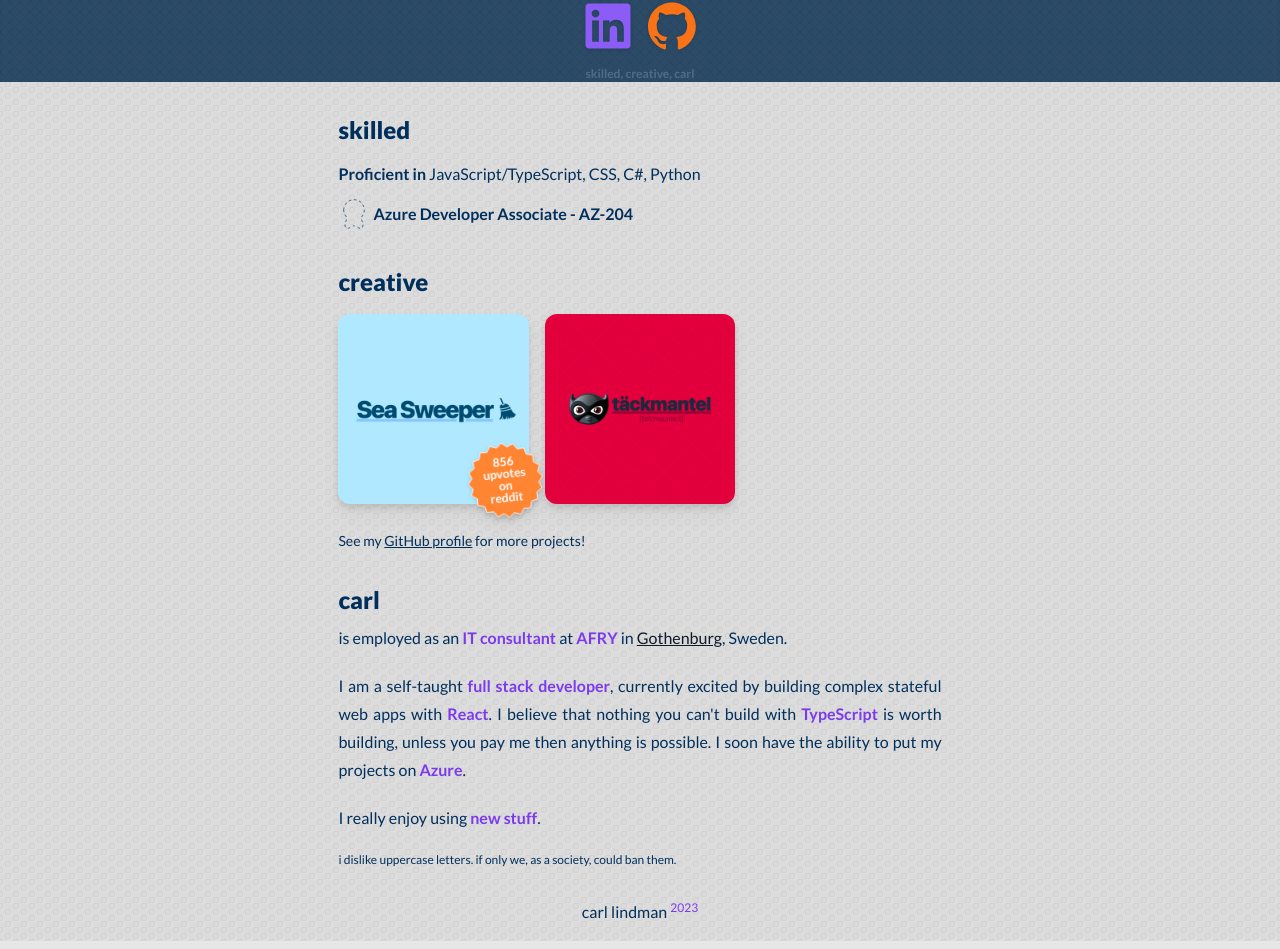
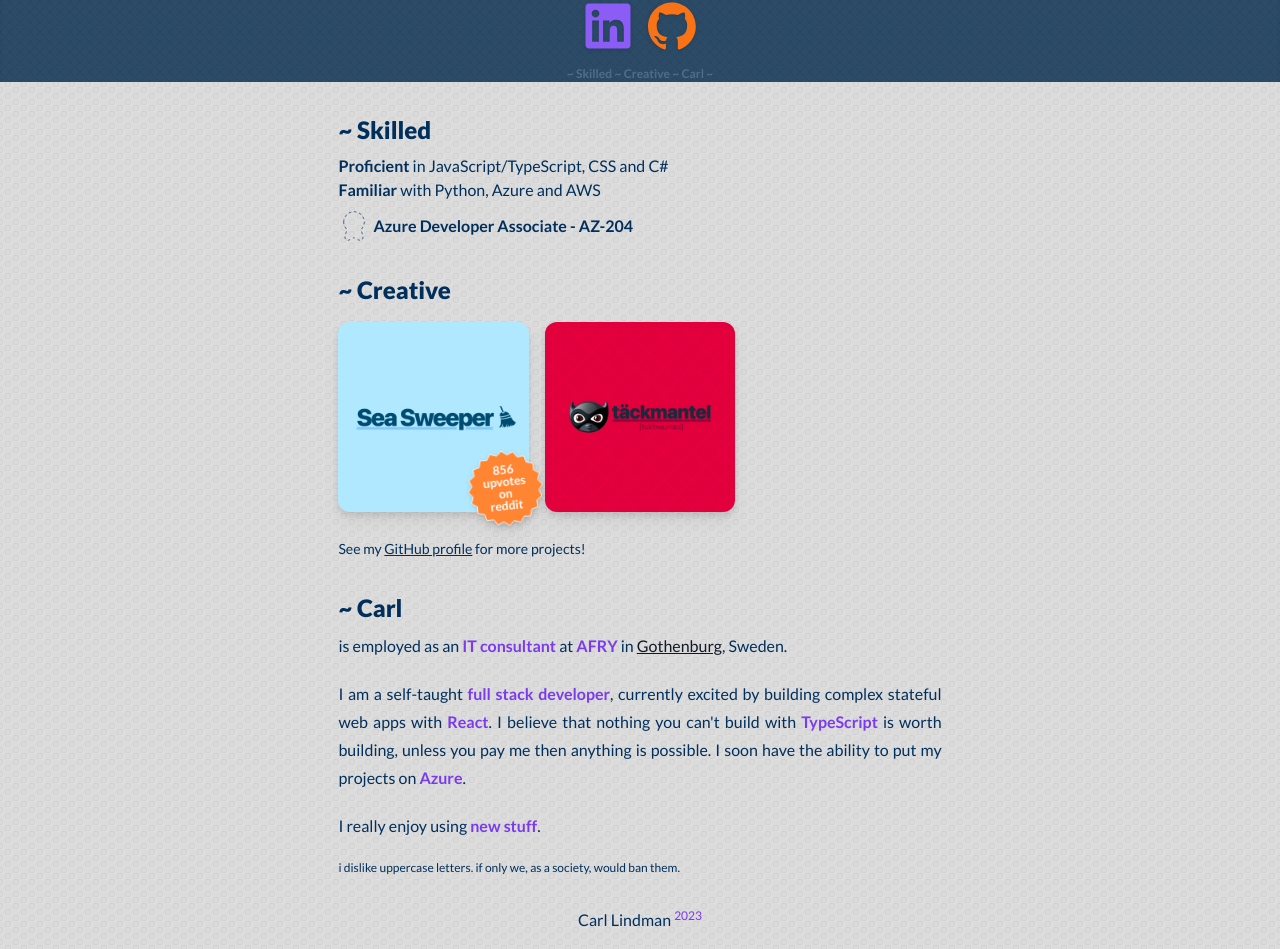
Before and after one commit to lindman-carl/carl-lindman, a Next.js app: page / in a window 1280 px wide. Shown: the part 438-1387 px from the top of the page. Built offline with nearby package versions, Linux system fonts and the light colour scheme.

Commit message:
capitalized stuff again

```diff
--- a/src/components/About.tsx
+++ b/src/components/About.tsx
@@ -1,7 +1,7 @@
 const About = () => {
   return (
     <section className="prose mt-8 text-content-text">
-      <h2 className="mb-2 text-2xl font-black text-content-text ">carl</h2>
+      <h2 className="mb-2 text-2xl font-black text-content-text ">~ Carl</h2>
       <p>
         is employed as an <b>IT consultant</b> at <b>AFRY</b> in&nbsp;
         <a
@@ -23,7 +23,7 @@
         I really enjoy using <b>new stuff</b>.
       </p>
       <p className="text-xs">
-        i dislike uppercase letters. if only we, as a society, could ban them.
+        i dislike uppercase letters. if only we, as a society, would ban them.
       </p>
     </section>
   );
--- a/src/components/Header.tsx
+++ b/src/components/Header.tsx
@@ -40,8 +40,8 @@
           <GitHubSVG />
         </a>
       </div>
-      <span className="text-xs font-bold opacity-20">
-        skilled, creative, carl
+      <span className="text-xs font-bold  opacity-20">
+        ~ Skilled ~ Creative ~ Carl ~
       </span>
     </header>
   );
--- a/src/components/Skills.tsx
+++ b/src/components/Skills.tsx
@@ -14,13 +14,17 @@
 const Skills = () => {
   return (
     <section className="mt-8 w-full max-w-[65ch]">
-      <h2 className="mb-2 text-2xl font-black text-content-text">skilled</h2>
-      <ul className="leading-10">
+      <h2 className="mb-2 text-2xl font-black text-content-text">~ Skilled</h2>
+      <ul className="">
         <li className="text-content-text">
-          <span className="font-bold">Proficient in</span>&nbsp;
-          <span>JavaScript/TypeScript, CSS, C#, Python</span>
+          <span className="font-bold">Proficient</span>
+          <span> in JavaScript/TypeScript, CSS and C#</span>
         </li>
-        <li className="flex w-full items-center text-content-text">
+        <li className="text-content-text">
+          <span className="font-bold">Familiar</span>
+          <span> with Python, Azure and AWS</span>
+        </li>
+        <li className="mt-2 flex w-full items-center text-content-text">
           <MissingMedal />
           &nbsp;
           <span className="font-bold">Azure Developer Associate - AZ-204</span>
--- a/src/components/WebApps.tsx
+++ b/src/components/WebApps.tsx
@@ -23,7 +23,7 @@
   return (
     <section className="mt-8 w-full max-w-[65ch]">
       <h2 className="mb-4 text-left text-2xl font-black text-content-text">
-        creative
+        ~ Creative
       </h2>
       <div className="mb-4 grid grid-cols-2 gap-x-4 pb-2 drop-shadow-lg sm:grid-cols-3">
         <a
--- a/src/pages/index.tsx
+++ b/src/pages/index.tsx
@@ -42,7 +42,7 @@
       </main>
       <footer className="mt-8 mb-4 flex justify-center text-content-text">
         <span>
-          <span className="">carl lindman</span>&nbsp;
+          <span className="">Carl Lindman</span>&nbsp;
           <span className="align-super text-xs text-violet-600">
             {new Date().getFullYear()}
           </span>
```
